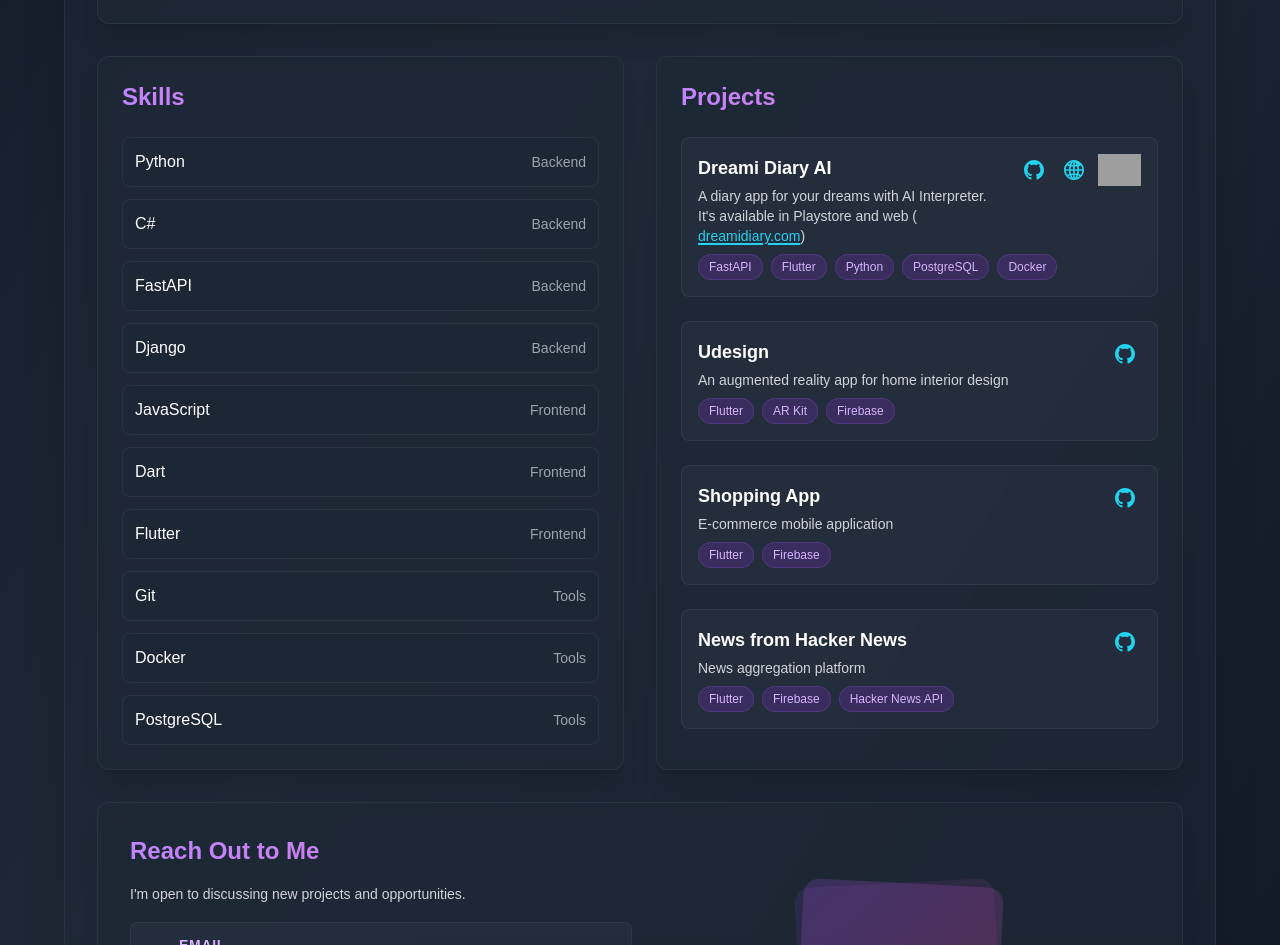
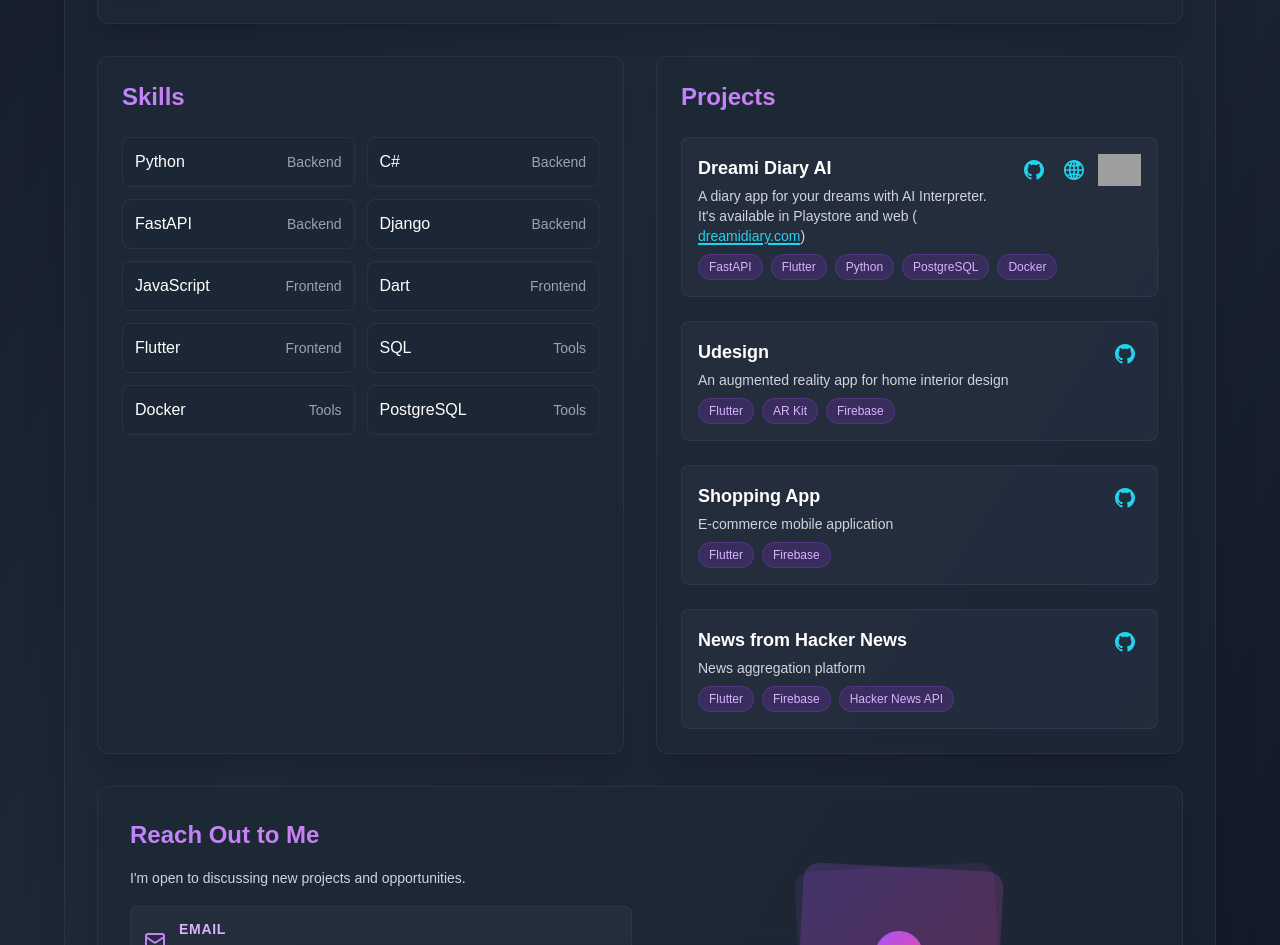
Before and after one commit to Syamgith/syamgith.github.io, a React (Create React App) app: page / in a window 1280 px wide. Shown: the part 800-1745 px from the top of the page. Built offline with nearby package versions, Linux system fonts and the light colour scheme; grey boxes are pictures that could not be loaded; the HTML template or start-up script is replaced by a standard one.

Commit message:
made the skills two column

```diff
--- a/src/components/Skills.js
+++ b/src/components/Skills.js
@@ -9,7 +9,7 @@
     { name: "JavaScript", category: "Frontend" },
     { name: "Dart", category: "Frontend" },
     { name: "Flutter", category: "Frontend" },
-    { name: "Git", category: "Tools" },
+    { name: "SQL", category: "Tools" },
     { name: "Docker", category: "Tools" },
     { name: "PostgreSQL", category: "Tools" },
   ];
@@ -21,7 +21,7 @@
         <h2 className="text-2xl font-bold text-transparent bg-clip-text bg-gradient-to-r from-purple-400 to-pink-400 mb-6">
           Skills
         </h2>
-        <div className="space-y-3">
+        <div className="grid grid-cols-1 md:grid-cols-2 gap-3">
           {skills.map((skill, index) => (
             <div
               key={index}
```
